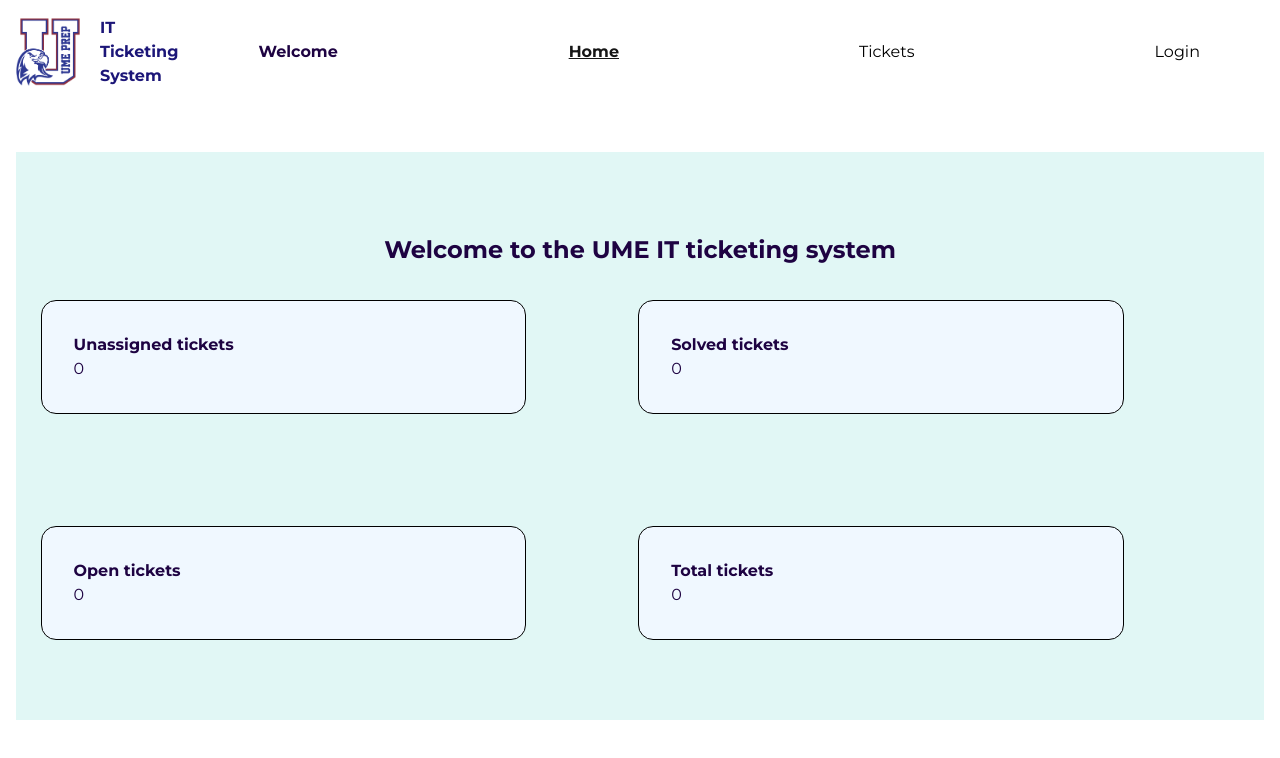
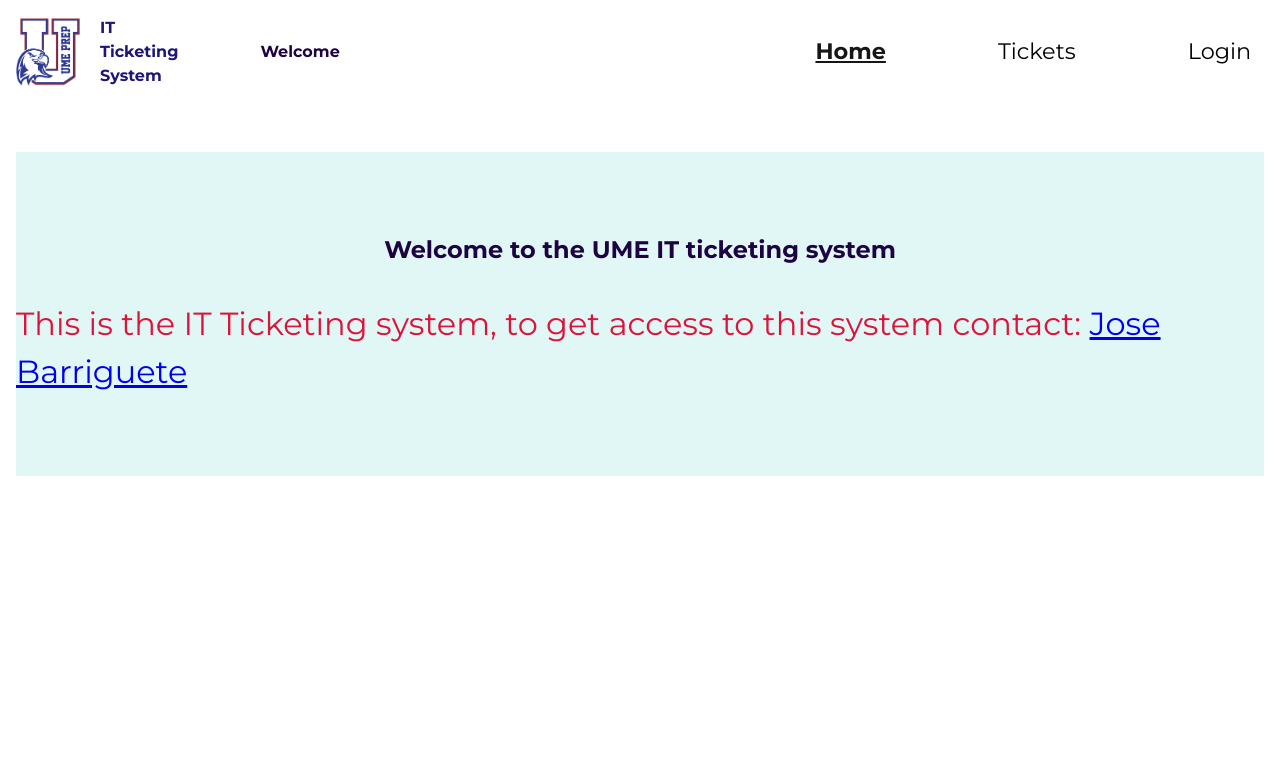
Before and after one commit to jbarriguete86/UME-IT-ticketing-system, a React (Vite) app: page / in a window 1280 px wide. Shown: the top 758 px of the page. Built offline with nearby package versions, Linux system fonts and the light colour scheme; no server answers; the database is empty.

Commit message:
update Home
The homepage view has been updated for unauthenticated users

```diff
--- a/src/App.module.css
+++ b/src/App.module.css
@@ -32,18 +32,14 @@
     font-weight: bold;
 }
 
+.unauth_message{
+    font-size: 2rem;
+    color: crimson
+}
 
 
-header > nav {
-    margin-right: 2em;
-    gap: 5em;
-    font-size: 3rem;
-}
 
-nav > a{
-    text-decoration: none;
-    color: black;
-}
+
 
 /* TICKETS PAGE */
 
--- a/src/components/components.module.css
+++ b/src/components/components.module.css
@@ -62,6 +62,8 @@ header{
     font-weight: bolder;
     color: #1C1678;
 }
+
+
 nav{
     /* align-items: space-evenly; */
     justify-content: flex-end;
@@ -70,8 +72,17 @@ nav{
     width: 100%;
 }
 
-nav > a {
-    font-size: 1rem;
+
+header > nav {
+    margin-right: 2em;
+    gap: 5em;
+    font-size: 1.4rem;
+
+}
+
+header > nav > a{
+    text-decoration: none;
+    color: black;
 }
 
 header > p {
--- a/src/pages/Home.jsx
+++ b/src/pages/Home.jsx
@@ -43,7 +43,8 @@ export default function Home(){
     return (
         <div className={styles.home_container}>
             <h2>Welcome to the UME IT ticketing system</h2>
-            <div className={styles.home_wrapper}>
+            {data.length ? (
+                <div className={styles.home_wrapper}>
                 <div className={styles.ticket_type_container}>
                     <p>Unassigned tickets</p>
                     <p>{ticketsInfo.total - ticketsInfo.assigned}</p>
@@ -60,11 +61,10 @@ export default function Home(){
                     <p>Total tickets</p>
                     <p>{ticketsInfo.total}</p>
                 </div>
+            </div>
+            ) :
+            (<p className={styles.unauth_message}>This is the IT Ticketing system, to get access to this system contact: <a href="mailto:it.director@umeprep.org?subject=I want access to this app">Jose Barriguete</a></p>)}
 
-                <div key="chartContainer" className={styles.chart_container}>
-
-                </div>
-            </div>
 
         </div>
     )
```
